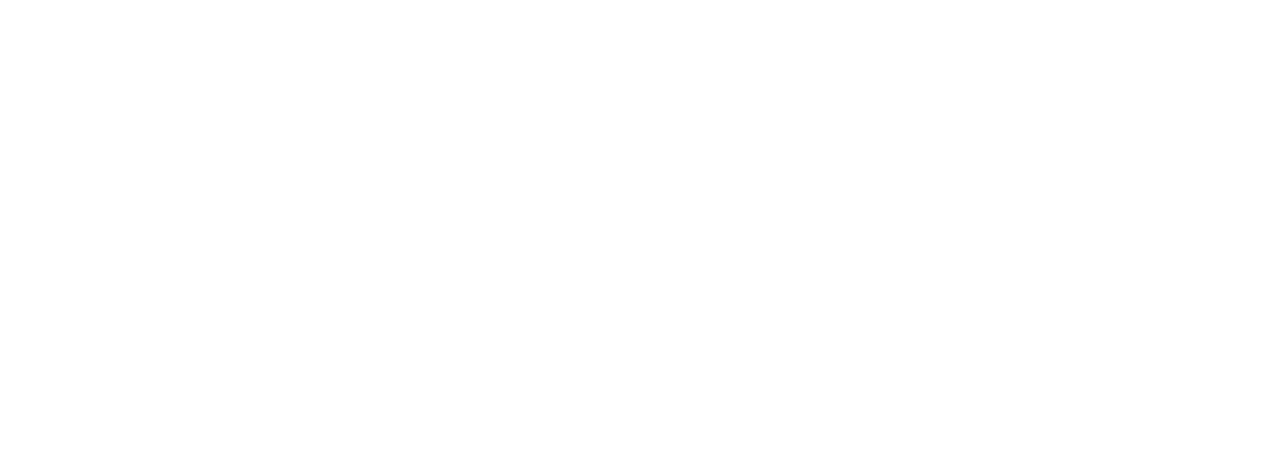
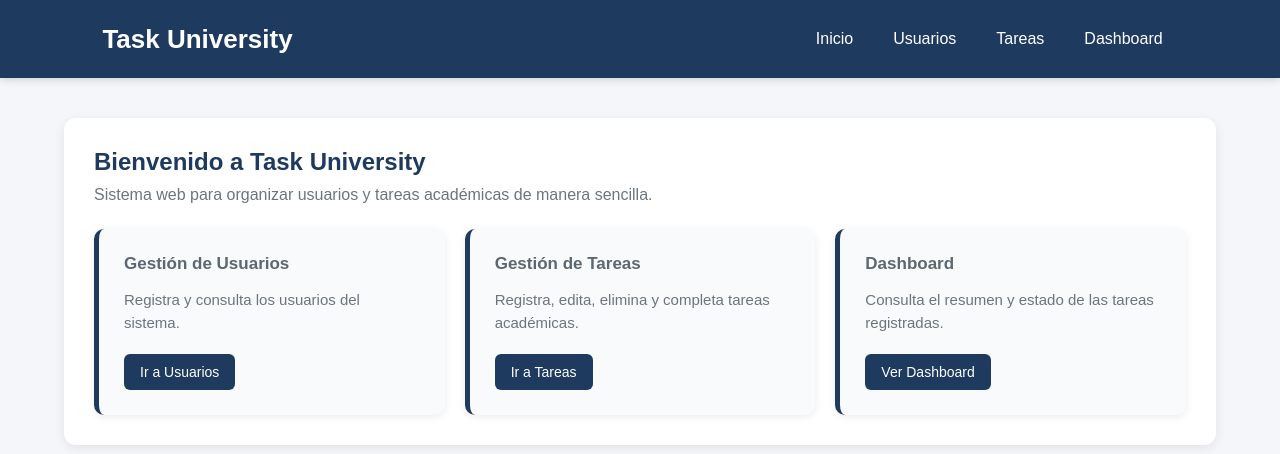
Before and after one commit to Diegodxi/Task-University, a plain HTML site: page index.html in a window 1280 px wide. Drawn offline with Linux system fonts and the light colour scheme.

Commit message:
Crea página principal de Task University

```diff
--- a/css/styles.css
+++ b/css/styles.css
@@ -255,6 +255,30 @@ main > p {
     }
 }
 
+/* PÁGINA DE INICIO */
+
+.descripcion-tarjeta {
+    font-size: 15px !important;
+    font-weight: normal !important;
+    color: #6c757d !important;
+    margin-bottom: 20px;
+    line-height: 1.5;
+}
+
+.boton-link {
+    display: inline-block;
+    background-color: #1e3a5f;
+    color: white;
+    text-decoration: none;
+    padding: 10px 16px;
+    border-radius: 6px;
+    font-size: 14px;
+    transition: 0.2s;
+}
+
+.boton-link:hover {
+    background-color: #2f5d8a;
+}
 
 @media (max-width: 500px) {
 
--- a/index.html
+++ b/index.html
@@ -0,0 +1,94 @@
+<!DOCTYPE html>
+<html lang="es">
+
+<head>
+    <meta charset="UTF-8">
+    <meta name="viewport" content="width=device-width, initial-scale=1.0">
+
+    <title>Inicio | Task University</title>
+
+    <link rel="stylesheet" href="css/styles.css">
+</head>
+
+<body>
+
+    <header>
+
+        <h1>Task University</h1>
+
+        <nav>
+            <a href="index.html">Inicio</a>
+            <a href="usuarios.html">Usuarios</a>
+            <a href="tareas.html">Tareas</a>
+            <a href="dashboard.html">Dashboard</a>
+        </nav>
+
+    </header>
+
+
+    <main>
+
+        <section class="contenedor">
+
+            <h2>Bienvenido a Task University</h2>
+
+            <p>
+                Sistema web para organizar usuarios y tareas académicas
+                de manera sencilla.
+            </p>
+
+            <div class="dashboard">
+
+                <div class="tarjeta">
+
+                    <h3>Gestión de Usuarios</h3>
+
+                    <p class="descripcion-tarjeta">
+                        Registra y consulta los usuarios del sistema.
+                    </p>
+
+                    <a class="boton-link" href="usuarios.html">
+                        Ir a Usuarios
+                    </a>
+
+                </div>
+
+
+                <div class="tarjeta">
+
+                    <h3>Gestión de Tareas</h3>
+
+                    <p class="descripcion-tarjeta">
+                        Registra, edita, elimina y completa tareas académicas.
+                    </p>
+
+                    <a class="boton-link" href="tareas.html">
+                        Ir a Tareas
+                    </a>
+
+                </div>
+
+
+                <div class="tarjeta">
+
+                    <h3>Dashboard</h3>
+
+                    <p class="descripcion-tarjeta">
+                        Consulta el resumen y estado de las tareas registradas.
+                    </p>
+
+                    <a class="boton-link" href="dashboard.html">
+                        Ver Dashboard
+                    </a>
+
+                </div>
+
+            </div>
+
+        </section>
+
+    </main>
+
+</body>
+
+</html>
```
